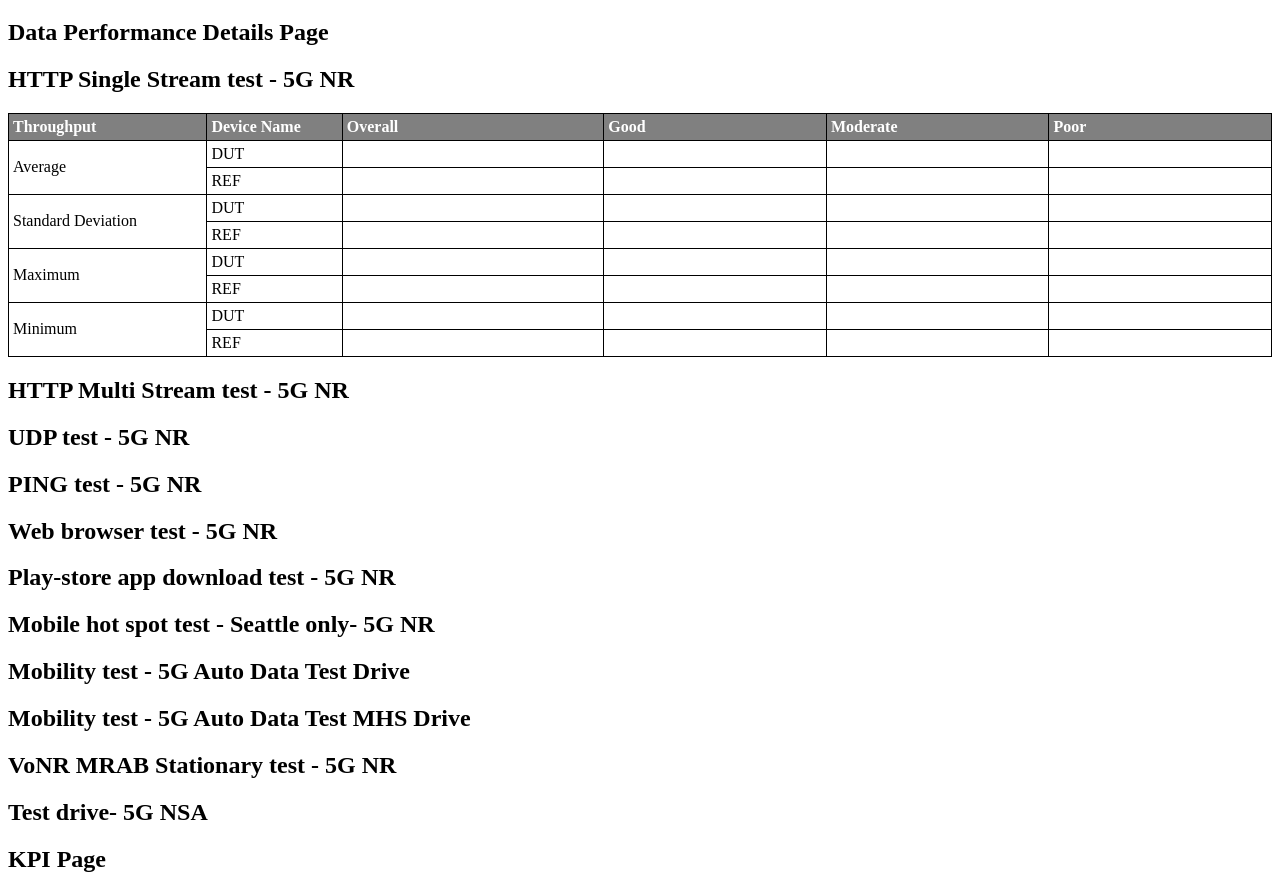
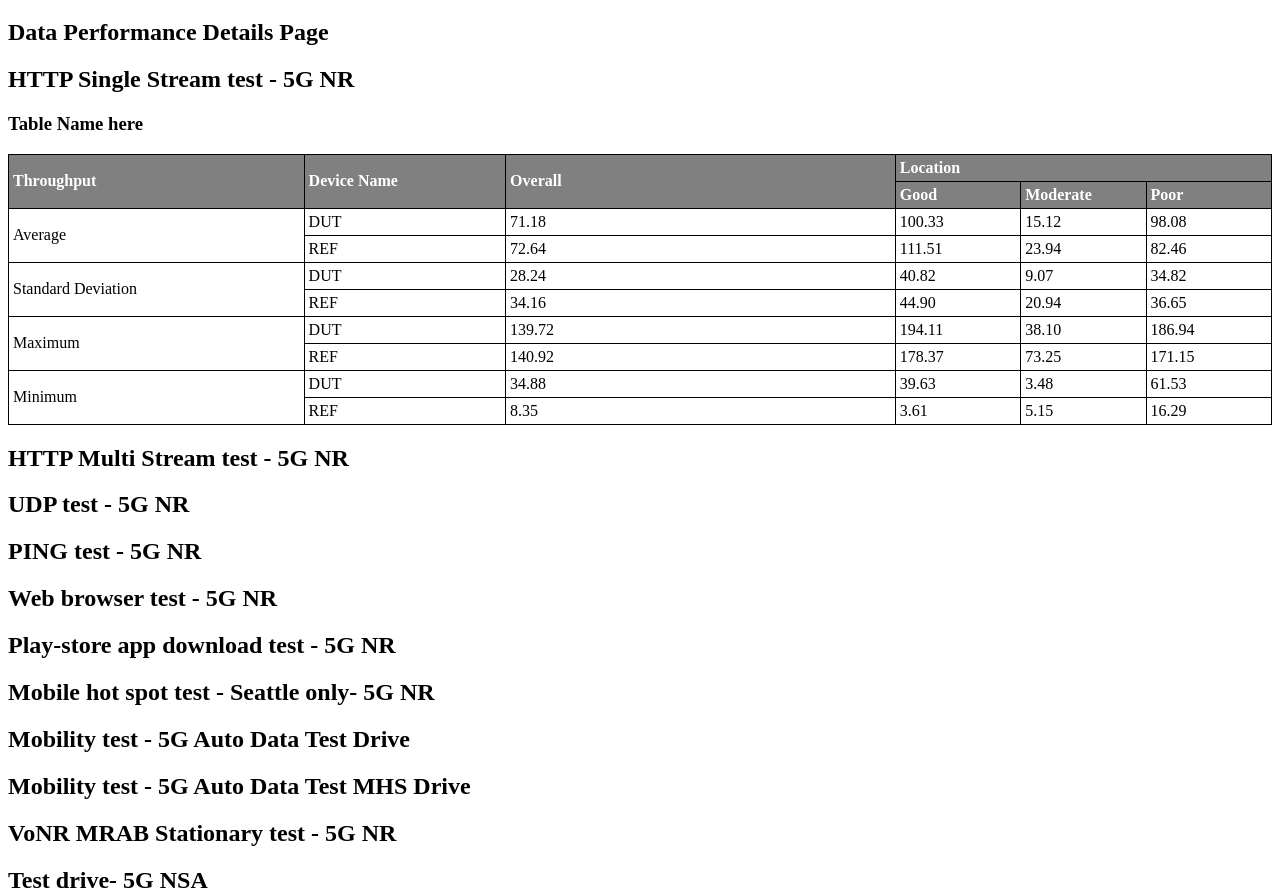
Before and after one commit to LiJieSu0/Fit4Launch_Report, a React (Create React App) app in the folder report-generator-app/: page / in a window 1280 px wide. Shown: the part 2567-3458 px from the top of the page. Built offline with nearby package versions, Linux system fonts and the light colour scheme; what chartjs-plugin-datalabels would draw is missing.

Commit message:
read data from json

```diff
--- a/report-generator-app/src/ReportDetails/DataPerformance/DpDetailsPage.js
+++ b/report-generator-app/src/ReportDetails/DataPerformance/DpDetailsPage.js
@@ -2,28 +2,26 @@ import React from 'react';
 import DpRangeChart from './DpRangeChart';
 import '../../StyleScript/Restricted_Report_Style.css';
 import DpDetailsTableLoc3 from './DpDetailsTableLoc3';
+import httpSS_Stationary_DL_Data from '../../DataFiles/SA/DpStationaryResults/Single Stream HTTP.json';
 
 function DpDetailsPage() {
-  const dataPerformanceResults = {
-    "5G AUTO DP": {
-      "2.1.1 5G Auto Data Test Drive": {
-        "DUT UDP DL": {
-          "Throughput": {
-            "Mean": 9.781204435636633,
-            "Minimum": 5.826606741573033,
-            "Maximum": 10.000303370786517
-          }
-        },
-        "REF UDP DL": {
-          "Throughput": {
-            "Mean": 7.4,
-            "Minimum": 6.843808988764044,
-            "Maximum": 10.000685393258427
-          }
-        }
-      }
-    }
+  const httpSS_Stationary_DL = {
+    Good: {
+      DUT: httpSS_Stationary_DL_Data.Good["Single Stream HTTP Download for 60 seconds"]["dut_5G auto_SS HTTP DL_Good"].Throughput,
+      REF: httpSS_Stationary_DL_Data.Good["Single Stream HTTP Download for 60 seconds"]["ref_5G auto_SS HTTP DL_Good"].Throughput,
+    },
+    Moderate: {
+      DUT: httpSS_Stationary_DL_Data.Moderate["Single Stream HTTP Download for 60 seconds"]["dut_5G auto_Single Stream HTTP Download for 60 seconds"].Throughput,
+      REF: httpSS_Stationary_DL_Data.Moderate["Single Stream HTTP Download for 60 seconds"]["ref_5G auto_Single Stream HTTP Download for 60 seconds"].Throughput,
+    },
+    Poor: {
+      DUT: httpSS_Stationary_DL_Data.Poor["Single Stream HTTP Download for 60 seconds"]["dut_5G auto_Single Stream HTTP Download for 60 seconds_Poor"].Throughput,
+      REF: httpSS_Stationary_DL_Data.Poor["Single Stream HTTP Download for 60 seconds"]["ref_5G auto_Single Stream HTTP Download for 60 seconds_Poor"].Throughput,
+    },
   };
+
+  const httpSS_Stationary_UL ={}
+
 
   return (
     <div>
@@ -33,7 +31,8 @@ function DpDetailsPage() {
       {/* single stream dl overall table */}
       {/* single stream ul overall table */}
       {/* single stream dl details table */}
-      <DpDetailsTableLoc3 />
+      <DpDetailsTableLoc3 data={httpSS_Stationary_DL} />
+      {/* <DpDetailsTableLoc3 data={httpSS_Stationary_UL} /> */}
 
       </div>
       <div className='page-content'>
@@ -73,3 +72,25 @@ function DpDetailsPage() {
 }
 
 export default DpDetailsPage;
+
+
+// const dataPerformanceResults = { //DO NOT TOUCH THIS SECTOIN
+//     "5G AUTO DP": {
+//       "2.1.1 5G Auto Data Test Drive": {
+//         "DUT UDP DL": {
+//           "Throughput": {
+//             "Mean": 9.781204435636633,
+//             "Minimum": 5.826606741573033,
+//             "Maximum": 10.000303370786517
+//           }
+//         },
+//         "REF UDP DL": {
+//           "Throughput": {
+//             "Mean": 7.4,
+//             "Minimum": 6.843808988764044,
+//             "Maximum": 10.000685393258427
+//           }
+//         }
+//       }
+//     }
+//   };
--- a/report-generator-app/src/ReportDetails/DataPerformance/DpDetailsTableLoc3.js
+++ b/report-generator-app/src/ReportDetails/DataPerformance/DpDetailsTableLoc3.js
@@ -1,82 +1,83 @@
 import React from 'react';
 
-function DpDetailsTableLoc3() {
-  // Placeholder data for now
+function DpDetailsTableLoc3({ data }) {
   const tableData = [
     {
       category: "Average",
       deviceName: "DUT",
-      overall: "",
-      site1: "",
-      site2: "",
-      site3: ""
+      overall: ((data.Good.DUT.Mean + data.Moderate.DUT.Mean + data.Poor.DUT.Mean) / 3).toFixed(2),
+      site1: data.Good.DUT.Mean.toFixed(2),
+      site2: data.Moderate.DUT.Mean.toFixed(2),
+      site3: data.Poor.DUT.Mean.toFixed(2)
     },
     {
       category: "Average",
       deviceName: "REF",
-      overall: "",
-      site1: "",
-      site2: "",
-      site3: ""
+      overall: ((data.Good.REF.Mean + data.Moderate.REF.Mean + data.Poor.REF.Mean) / 3).toFixed(2),
+      site1: data.Good.REF.Mean.toFixed(2),
+      site2: data.Moderate.REF.Mean.toFixed(2),
+      site3: data.Poor.REF.Mean.toFixed(2)
     },
     {
       category: "Standard Deviation",
       deviceName: "DUT",
-      overall: "",
-      site1: "",
-      site2: "",
-      site3: ""
+      overall: ((data.Good.DUT["Standard Deviation"] + data.Moderate.DUT["Standard Deviation"] + data.Poor.DUT["Standard Deviation"]) / 3).toFixed(2),
+      site1: data.Good.DUT["Standard Deviation"].toFixed(2),
+      site2: data.Moderate.DUT["Standard Deviation"].toFixed(2),
+      site3: data.Poor.DUT["Standard Deviation"].toFixed(2)
     },
     {
       category: "Standard Deviation",
       deviceName: "REF",
-      overall: "",
-      site1: "",
-      site2: "",
-      site3: ""
+      overall: ((data.Good.REF["Standard Deviation"] + data.Moderate.REF["Standard Deviation"] + data.Poor.REF["Standard Deviation"]) / 3).toFixed(2),
+      site1: data.Good.REF["Standard Deviation"].toFixed(2),
+      site2: data.Moderate.REF["Standard Deviation"].toFixed(2),
+      site3: data.Poor.REF["Standard Deviation"].toFixed(2)
     },
     {
       category: "Maximum",
       deviceName: "DUT",
-      overall: "",
-      site1: "",
-      site2: "",
-      site3: ""
+      overall: ((data.Good.DUT.Maximum + data.Moderate.DUT.Maximum + data.Poor.DUT.Maximum) / 3).toFixed(2),
+      site1: data.Good.DUT.Maximum.toFixed(2),
+      site2: data.Moderate.DUT.Maximum.toFixed(2),
+      site3: data.Poor.DUT.Maximum.toFixed(2)
     },
     {
       category: "Maximum",
       deviceName: "REF",
-      overall: "",
-      site1: "",
-      site2: "",
-      site3: ""
+      overall: ((data.Good.REF.Maximum + data.Moderate.REF.Maximum + data.Poor.REF.Maximum) / 3).toFixed(2),
+      site1: data.Good.REF.Maximum.toFixed(2),
+      site2: data.Moderate.REF.Maximum.toFixed(2),
+      site3: data.Poor.REF.Maximum.toFixed(2)
     },
     {
       category: "Minimum",
       deviceName: "DUT",
-      overall: "",
-      site1: "",
-      site2: "",
-      site3: ""
+      overall: ((data.Good.DUT.Minimum + data.Moderate.DUT.Minimum + data.Poor.DUT.Minimum) / 3).toFixed(2),
+      site1: data.Good.DUT.Minimum.toFixed(2),
+      site2: data.Moderate.DUT.Minimum.toFixed(2),
+      site3: data.Poor.DUT.Minimum.toFixed(2)
     },
     {
       category: "Minimum",
       deviceName: "REF",
-      overall: "",
-      site1: "",
-      site2: "",
-      site3: ""
+      overall: ((data.Good.REF.Minimum + data.Moderate.REF.Minimum + data.Poor.REF.Minimum) / 3).toFixed(2),
+      site1: data.Good.REF.Minimum.toFixed(2),
+      site2: data.Moderate.REF.Minimum.toFixed(2),
+      site3: data.Poor.REF.Minimum.toFixed(2)
     },
   ];
 
   return (
     <div className="">
+      <h3>Table Name here</h3>
       <table className="device-info-table dp-details-table">
         <thead>
           <tr>
             <th rowSpan="2">Throughput</th>
             <th rowSpan="2">Device Name</th>
             <th rowSpan="2">Overall</th>
+            <th colSpan="3">Location</th>
           </tr>
           <tr>
             <th>Good</th>
```
